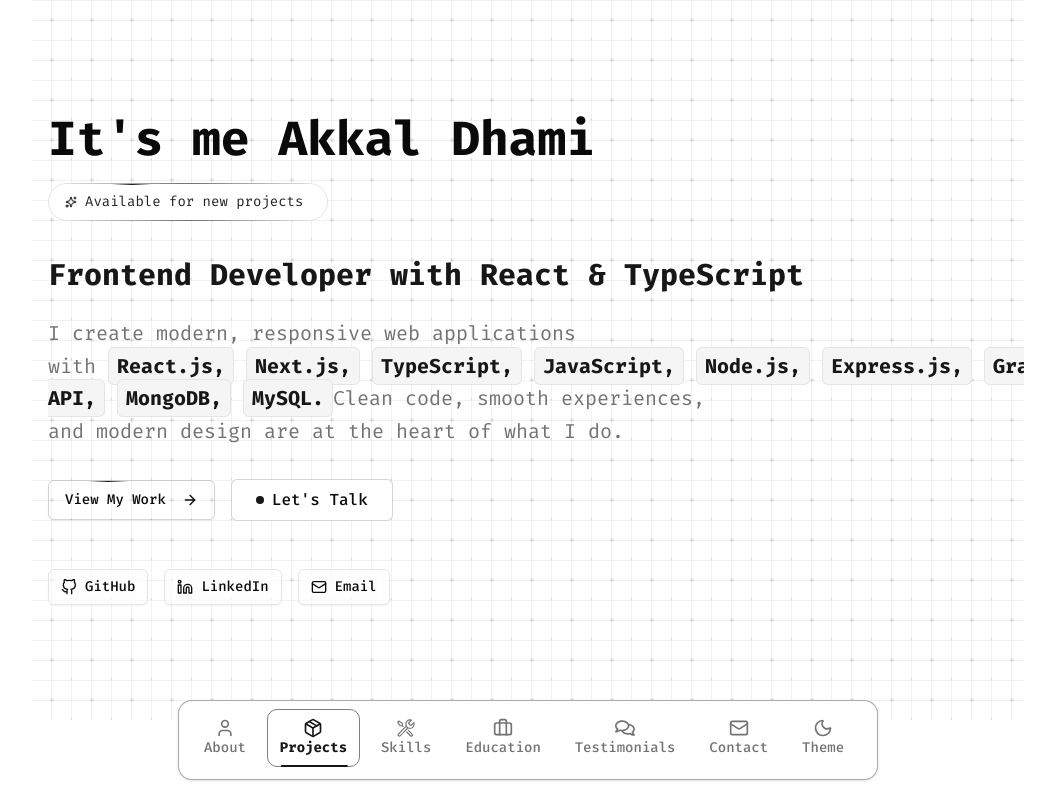
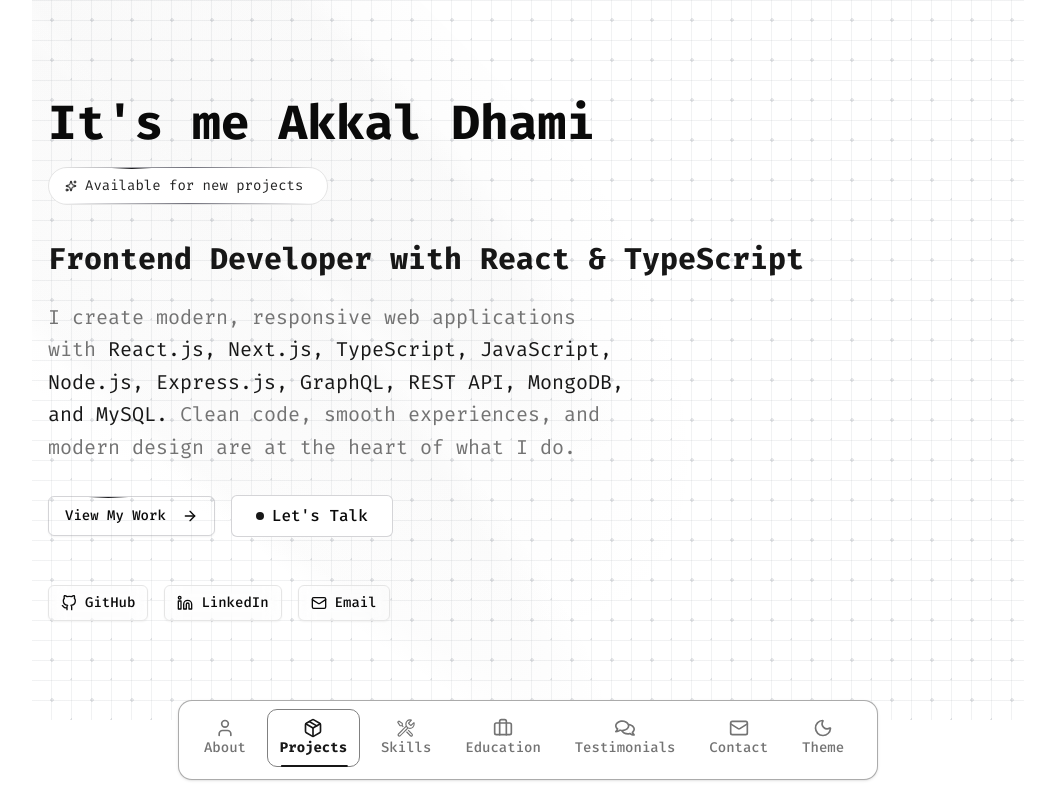
Before and after one commit to AkkalDhami/minimal-portfolio-template, a Next.js app: page / in a window 1280 px wide. Shown: the top 800 px of the page, without its empty margins (112-1167 px from the left). Built offline with nearby package versions, Linux system fonts and the light colour scheme.

Commit message:
update tech skills in hero section

```diff
--- a/src/components/home/hero-section.tsx
+++ b/src/components/home/hero-section.tsx
@@ -45,7 +45,14 @@ export default function CoolHeroSection() {
   return (
     <section
       id="about"
-      className="min-h-[90vh] relative flex items-center justify-center overflow-hidden bg-background px-4 mb-8">
+      className="min-h-[90vh] h-full relative flex items-center justify-center overflow-hidden bg-background px-4 mb-8">
+      <div
+        aria-hidden
+        className="absolute inset-0 isolate hidden contain-strict lg:block">
+        <div className="w-140 h-320 -translate-y-87.5 absolute left-0 top-0 -rotate-45 rounded-full bg-[radial-gradient(68.54%_68.72%_at_55.02%_31.46%,hsla(0,0%,85%,.08)_0,hsla(0,0%,55%,.02)_50%,hsla(0,0%,45%,0)_80%)]" />
+        <div className="h-320 absolute left-0 top-0 w-60 -rotate-45 rounded-full bg-[radial-gradient(50%_50%_at_50%_50%,hsla(0,0%,85%,.06)_0,hsla(0,0%,45%,.02)_80%,transparent_100%)] [translate:5%_-50%]" />
+        <div className="h-320 -translate-y-87.5 absolute left-0 top-0 w-60 -rotate-45 bg-[radial-gradient(50%_50%_at_50%_50%,hsla(0,0%,85%,.04)_0,hsla(0,0%,45%,.02)_80%,transparent_100%)]" />
+      </div>
       <div
         className="absolute inset-0 z-0 pointer-events-none"
         style={{
@@ -100,16 +107,19 @@ export default function CoolHeroSection() {
               initial={{ opacity: 0, y: 30 }}
               animate={{ opacity: 1, y: 0 }}
               transition={{ delay: 0.5 }}
-              className="text-xl text-muted-foreground mb-8 max-w-2xl leading-relaxed w-full">
+              className="text-xl text-muted-foreground mb-8 max-w-xl leading-relaxed w-full">
               I create modern, responsive web applications with
-              {techStack.map((tech, i) => (
-                <strong
-                  key={i}
-                  className="text-accent-foreground rounded-sm border ml-3 bg-neutral-100 dark:bg-neutral-900 px-2 py-1.5 duration-200">
-                  {tech}
-                  {i === techStack.length - 1 ? "." : ","}
-                </strong>
-              ))}
+              {techStack.map((tech, i) =>
+                i === techStack.length - 1 ? (
+                  <span
+                    key={tech}
+                    className="text-accent-foreground">{` and ${tech}. `}</span>
+                ) : (
+                  <span
+                    key={tech}
+                    className="text-accent-foreground">{` ${tech}, `}</span>
+                )
+              )}
               Clean code, smooth experiences, and modern design are at the heart
               of what I do.
             </motion.p>
```
